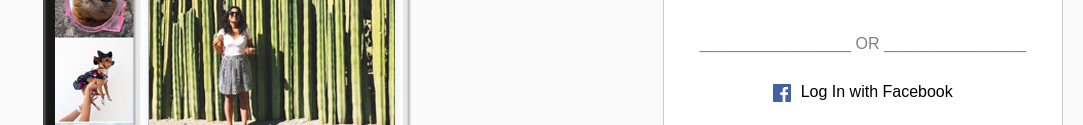
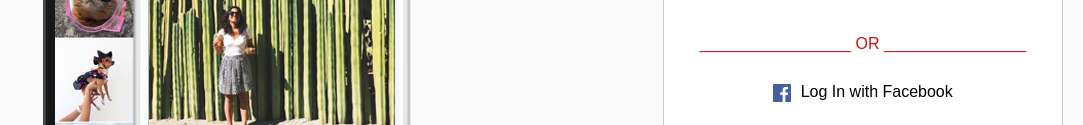
Before and after one commit to Denilson5238/pirple-final-project, a plain HTML site: page index.html in a window 1280 px wide. Shown: the part 333-458 px from the top of the page, without its empty margins (197-1280 px from the left). Drawn offline with Linux system fonts and the light colour scheme.

Commit message:
chamge color to red

```diff
--- a/style.css
+++ b/style.css
@@ -83,7 +83,7 @@ input{
     display: block;
     text-align: center;
     margin: 20px 0;
-    color: gray;
+    color: rgb(190, 22, 22);
 }
 
 .log-section{
```
